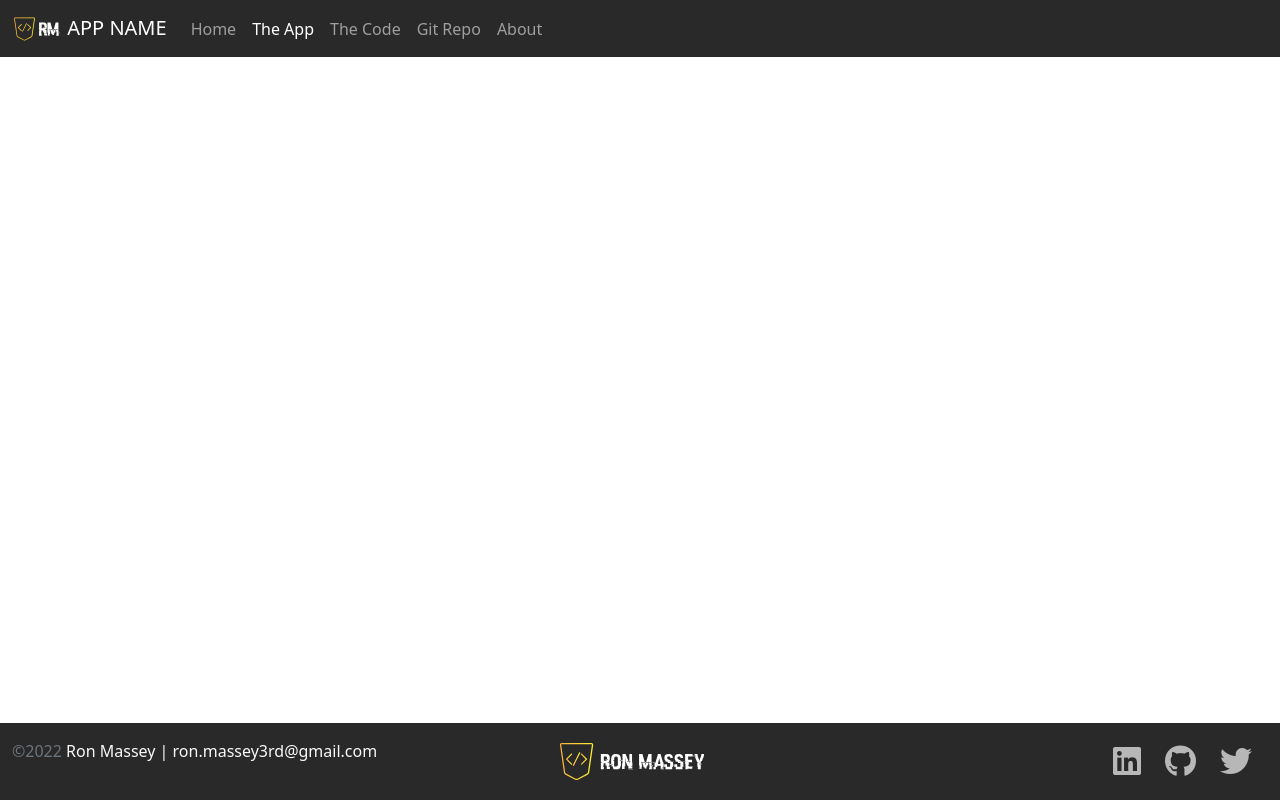
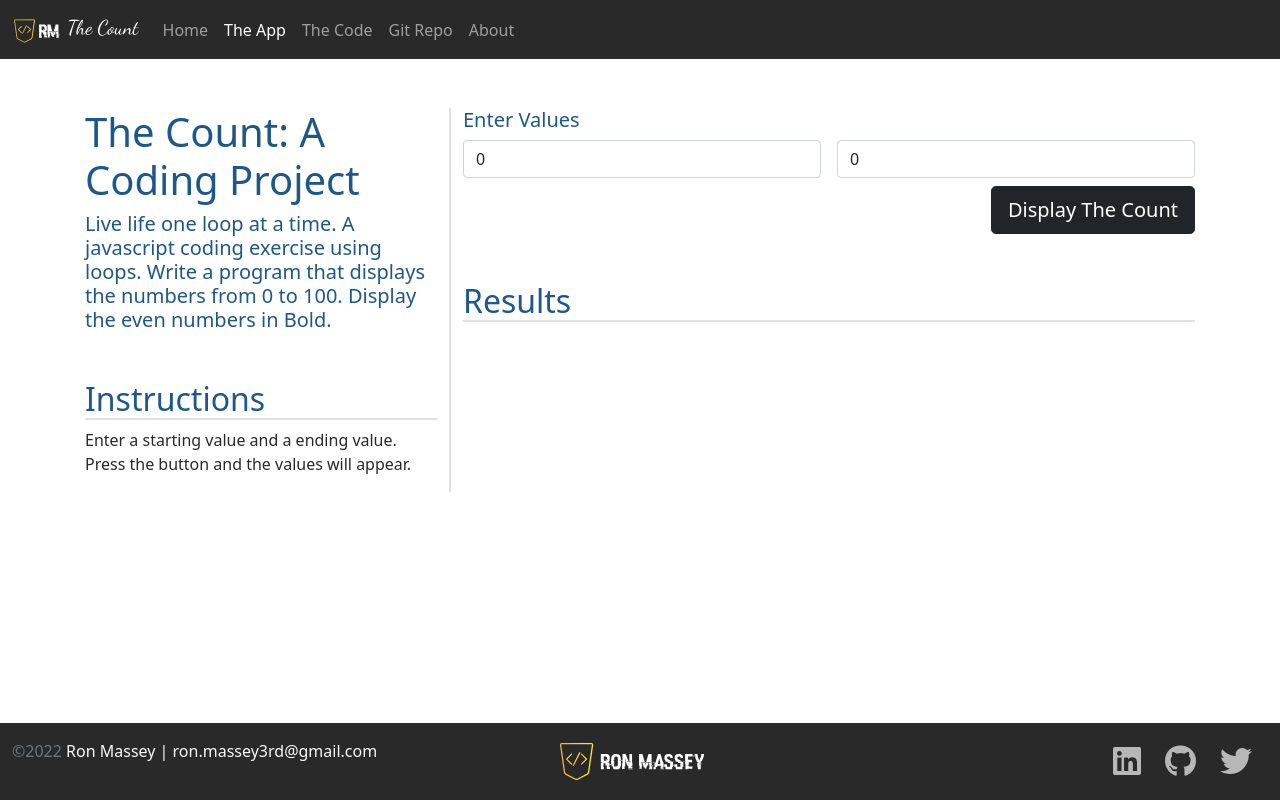
Before and after one commit to Rmassey11/TheCount, a plain HTML site: page app.html in a window 1280 px wide. Drawn offline with nearby package versions, Linux system fonts and the light colour scheme.

Commit message:
UI Built
Built UI to support app

```diff
--- a/app.html
+++ b/app.html
@@ -2,7 +2,7 @@
 <html lang="en" class="h-100">
 
 <head>
-    <title>App Name: A Coding Project By Ron Massey</title>
+    <title>The Count: A Coding Project By Ron Massey</title>
     <!-- Required meta tags -->
     <meta charset="utf-8">
     <meta name="viewport" content="width=device-width, initial-scale=1, shrink-to-fit=no">
@@ -13,6 +13,11 @@
 
     <script src="https://kit.fontawesome.com/5db21ba9c6.js" crossorigin="anonymous"></script>
 
+    <!--Google Fonts for Dancing Script & Quicksand-->
+    <link rel="preconnect" href="https://fonts.googleapis.com">
+    <link rel="preconnect" href="https://fonts.gstatic.com" crossorigin>
+    <link href="https://fonts.googleapis.com/css2?family=Dancing+Script&family=Quicksand:wght@300&display=swap" rel="stylesheet">
+
     <link rel="stylesheet" href="/css/site.css">
     <link rel="icon"  type="image/png" href="/img/favicon-32x32.png">
 </head>
@@ -21,7 +26,7 @@
     <!----***** Nav Section ***** -->
     <nav class="navbar navbar-expand-md navbar-dark fixed-top">
         <div class="container-fluid">
-            <a class="navbar-brand" href="#"><img src="/img/RMMark Color no background.svg" class="d-inline-block align-text-top" width="50" height="30" alt="Ron Massey Mark"> APP NAME</a>
+            <a class="navbar-brand headerFont" href="#"><img src="/img/RMMark Color no background.svg" class="d-inline-block align-text-top" width="50" height="30" alt="Ron Massey Mark"> The Count</a>
             <button class="navbar-toggler" type="button" data-bs-toggle="collapse" data-bs-target="#navbarCollapse"
                 aria-controls="navbarCollapse" aria-expanded="false" aria-label="Toggle navigation">
                 <span class="navbar-toggler-icon"></span>
@@ -49,7 +54,46 @@
 </nav>
 <!----***** Main Section ***** -->
 <main class="flex-shrink-0">
-    <div class="container"></div>
+    <div class="container mt-5">
+        <div class="row row-cols-1 row-cols-lg-2">
+            <div class="col col-lg-4 border-end border-2">
+                <h1>The Count: A Coding Project</h1>
+                <h4 class="lead">
+                    Live life one loop at a time. A javascript coding exercise using loops. Write a
+                        program that displays the numbers from 0 to 100. Display the even numbers in
+                        <strong>Bold.</strong>
+                </h4>
+                <h2 class="mt-5 border-bottom border-2">Instructions</h2>
+                <p>Enter a starting value and a ending value. Press the button and the values will appear.</p>
+            </div>
+            <div class="col col-lg-8">
+                <div>
+                    <h5>Enter Values</h5>
+                    <form class="row gy-2 gx-3">
+                        <div class="col">
+                            <input id="startValue" type="number" class="form-control" placeholder="Start Value"
+                            value=0 aria-label="Start Value">
+                        </div>
+                        <div class="col">
+                            <input id="endValue" type="number" class="form-control" placeholder="End Value"
+                            value=0 aria-label="End Value">
+                        </div>
+                        <div class="col-12 d-flex justify-content-end">
+                            <button id="btnSubmit" type="button" class="btn btn-dark btn-lg">Display The Count</button>
+                        </div>
+                    </form>
+                    <h2 class="mt-5 border-bottom border-2">Results</h2>
+                    <div class="table-responsive">
+                        <table class="table table-striped table-sm">
+                            <tbody id="results">
+                                <!--Results Go Here-->
+                            </tbody>
+                        </table>
+                    </div>
+                </div>
+            </div>
+        </div>
+    </div>
 </main>
  <!----***** Footer Section ***** -->
     <footer class="footer mt-auto py-3 sticky-footer">
--- a/css/site.css
+++ b/css/site.css
@@ -3,6 +3,14 @@
     --secondary-color: #ff993b;
     --dark-color: #292929;
     --white-color: #e7e7e7;
+}
+
+.headerFont{
+    font-family: 'Dancing Script', cursive;
+}
+
+.bodyFont{
+    font-family: 'Quicksand', sans-serif;
 }
 
 body {
```
Also changed, not shown: code.html (+8 -3 lines), index.html (+8 -3 lines).
